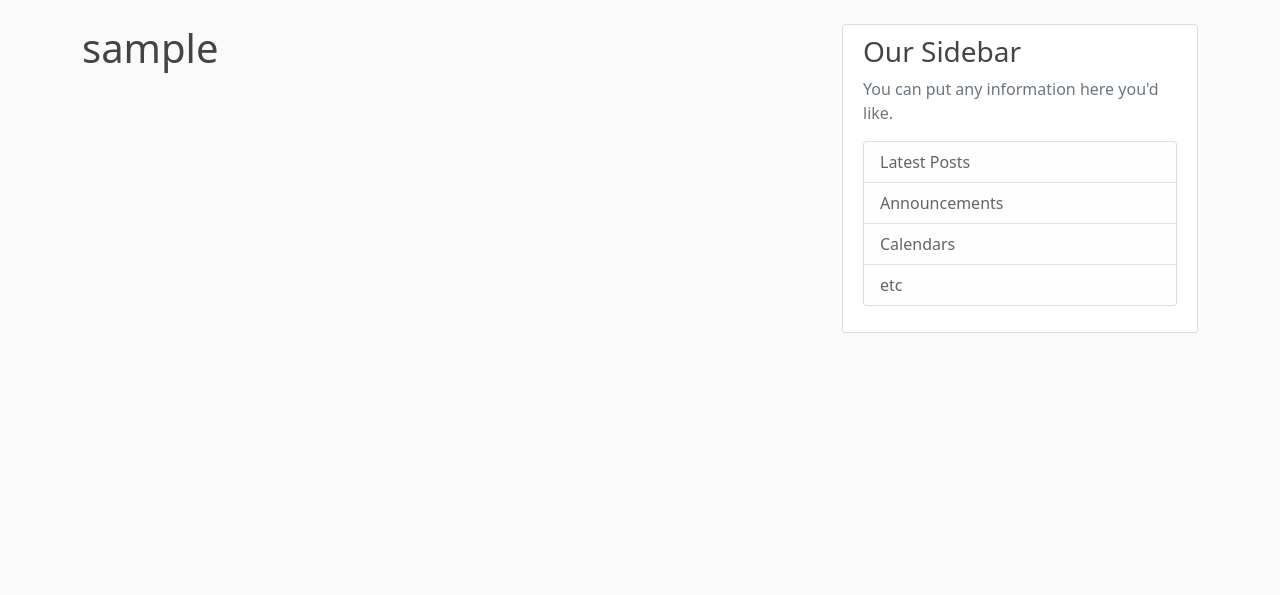
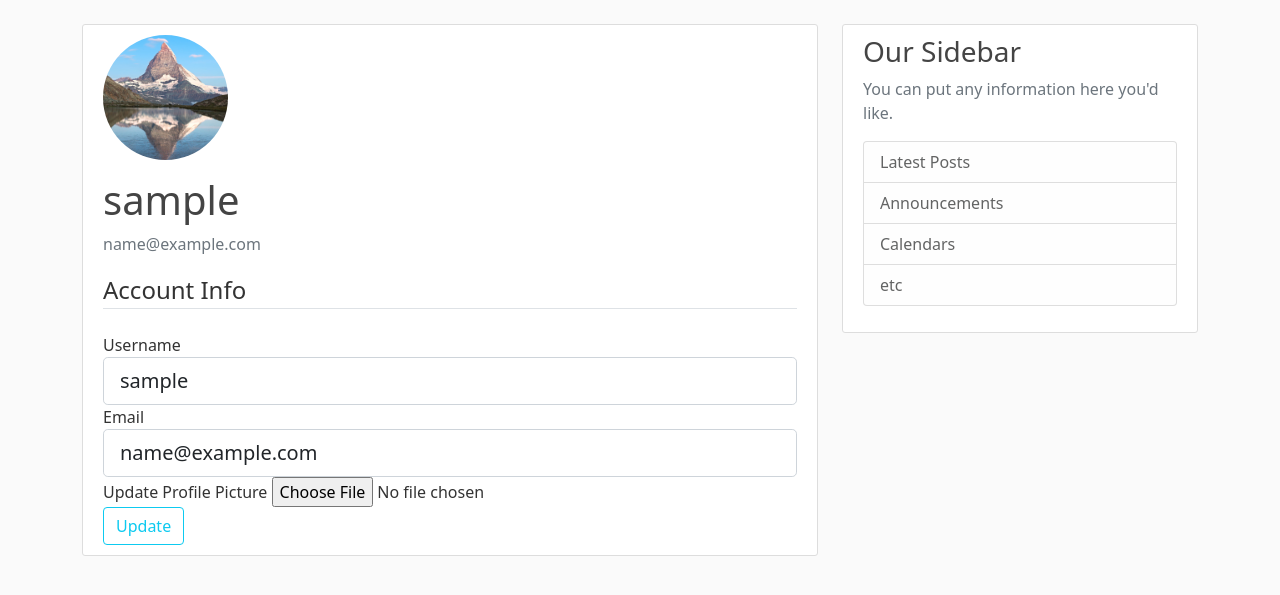
Before and after one commit to DTKx/FlaskBlog, a Flask app: page /account in a window 1280 px wide. Shown: the part 56-651 px from the top of the page. Run offline with Flask 2, Linux system fonts and the light colour scheme; the visitor is signed in with stand-in values (Sample User, id 1); data comes from the database, SQL or seed files in the repository; some libraries are stand-ins or nearby versions.

Commit message:
Added Part 7 User Account and Profile Picture update

```diff
--- a/flaskblog/forms.py
+++ b/flaskblog/forms.py
@@ -1,5 +1,7 @@
 from flaskblog.models import User
+from flask_login import current_user
 from flask_wtf import FlaskForm
+from flask_wtf.file import FileField,FileAllowed
 from wtforms import StringField,PasswordField,SubmitField,BooleanField
 from wtforms.validators import DataRequired,Length,Email,EqualTo, ValidationError
 class RegistrationForm(FlaskForm):
@@ -24,3 +26,21 @@ class LoginForm(FlaskForm):
     password=PasswordField('Password',validators=[DataRequired()])
     remember=BooleanField('Remember Me')
     submit=SubmitField('Sign Up')
+
+
+class UpdateAccountForm(FlaskForm):
+    username=StringField('Username',validators=[DataRequired(),Length(min=2,max=20)])
+    email=StringField('Email',validators=[DataRequired(),Email()])
+    picture=FileField('Update Profile Picture',validators=[FileAllowed(['jpg','png'])])
+    submit=SubmitField('Update')
+    def validate_username(self,username):
+        if username.data!=current_user.username:
+            user=User.query.filter_by(username=username.data).first()
+            if user:
+                raise ValidationError('That username is taken, please choose another one')
+
+    def validate_email(self,email):
+        if email.data!=current_user.email:
+            user=User.query.filter_by(email=email.data).first()
+            if user:
+                raise ValidationError('That email is taken, please choose another one')
--- a/flaskblog/routes.py
+++ b/flaskblog/routes.py
@@ -1,7 +1,10 @@
+import os
+import secrets
+from PIL import Image
 from flask import render_template,url_for,flash,redirect,request
 from flask_login.utils import logout_user
 from flaskblog import app,db,bcrypt
-from flaskblog.forms import RegistrationForm,LoginForm
+from flaskblog.forms import RegistrationForm,LoginForm,UpdateAccountForm
 from flaskblog.models import User,Post
 from flask_login import login_user,current_user,login_required
 
@@ -63,7 +66,33 @@ def logout():
     logout_user()
     return redirect(url_for('home'))
 
-@app.route("/account")
+def save_picture(form_picture):
+    random_hex=secrets.token_hex(8)
+    _,f_ext=os.path.splitext(form_picture.filename)
+    picture_fn=random_hex+f_ext
+    picture_path=os.path.join(app.root_path,'static/profile_pics',picture_fn)
+    output_size=(125,125)
+    i=Image.open(form_picture)
+    i.thumbnail(output_size)
+    i.save(picture_path)
+    return picture_fn
+
+
+@app.route("/account",methods=['GET','POST'])
 @login_required
 def account():
-    return render_template('account.html',title='Account')
+    form=UpdateAccountForm()
+    if form.validate_on_submit():
+        if form.picture.data:
+            picure_file=save_picture(form.picture.data)
+            current_user.image_file=picure_file
+        current_user.username=form.username.data
+        current_user.email=form.email.data
+        db.session.commit()
+        flash('Your account has been updated','success')
+        return redirect(url_for('account'))
+    elif request.method=='GET':
+        form.username.data=current_user.username
+        form.email.data=current_user.email
+    image_file=url_for('static',filename='profile_pics/'+current_user.image_file)
+    return render_template('account.html',title='Account',image_file=image_file,form=form)
--- a/flaskblog/templates/account.html
+++ b/flaskblog/templates/account.html
@@ -1,4 +1,60 @@
 {%extends "layout.html"%}
 {%block content%}
-<h1>{{current_user.username}}</h1>
+<div class="content-section">
+    <div class="media">
+        <img class="rounded-circle account-img" src="{{image_file}}">
+        <div class="media-body">
+            <h2 class="account-heading">{{current_user.username}}</h2>
+            <p class="text-secondary">{{current_user.email}}</p>
+        </div>
+    </div>
+    <form method="POST" action="" enctype="multipart/form-data">
+        {{form.hidden_tag()}}
+        <!-- When accessing forms must use the double curly -->
+        <fieldset class="form-group">
+            <legend class="border-bottom mb-4">Account Info
+            </legend>
+            <div class="form-group">
+                {{form.username.label(class="form-control-label")}}
+                <!-- Handles validation/errors -->
+                {%if form.username.errors%}
+                {{form.username(class="form-control form-control-lg is-invalid")}}
+                <div class="invalid-feedback">
+                    {%for error in form.username.errors%}
+                    <span>{{error}}</span>
+                    {%endfor%}
+                </div>
+                {%else%}
+                {{form.username(class="form-control form-control-lg")}}
+                {%endif%}
+            </div>
+            <div class="form-group">
+                {{form.email.label(class="form-control-label")}}
+                <!-- Handles validation/errors -->
+                {%if form.email.errors%}
+                {{form.email(class="form-control form-control-lg is-invalid")}}
+                <div class="invalid-feedback">
+                    {%for error in form.email.errors%}
+                    <span>{{error}}</span>
+                    {%endfor%}
+                </div>
+                {%else%}
+                {{form.email(class="form-control form-control-lg")}}
+                {%endif%}
+            </div>
+            <div class="form-group">
+                {{form.picture.label()}}
+                {{form.picture(class="form-control-file")}}
+                {%if form.picture.errors%}
+                {%for error in form.picture.errors%}
+                <span class="text-danger">{{error}}</span></br>
+                {%endfor%}
+                {%endif%}
+            </div>
+        </fieldset>
+        <div class="form-group">
+            {{form.submit(class="btn btn-outline-info")}}
+        </div>
+    </form>
+</div>
 {%endblock content%}
--- a/run.py
+++ b/run.py
@@ -23,7 +23,7 @@
 
 # Part 5
 # Structure to Package
-
+import timeit
 from flaskblog import app
 
 if __name__ == "__main__":#This is only true if we run the script directly
```
Also changed, not shown: flaskblog/environment.yml (renamed from flaskblog/environment.yaml, +13 -1 lines), flaskblog/static/profile_pics/01be5f7d8d1407e1.jpg (added), flaskblog/static/profile_pics/10338689693de6fc.PNG (added), flaskblog/static/profile_pics/38e5a8c5527a54e1.jpg (added), flaskblog/static/profile_pics/5722717aad5bbc78.png (added), flaskblog/static/profile_pics/default.jpg (added).
